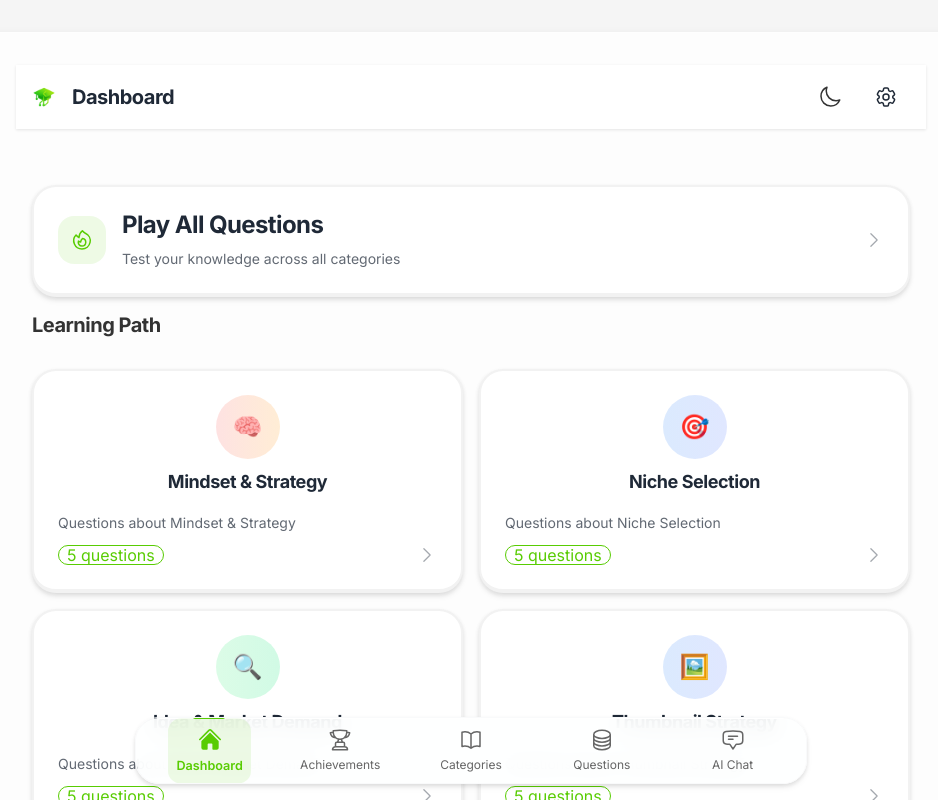
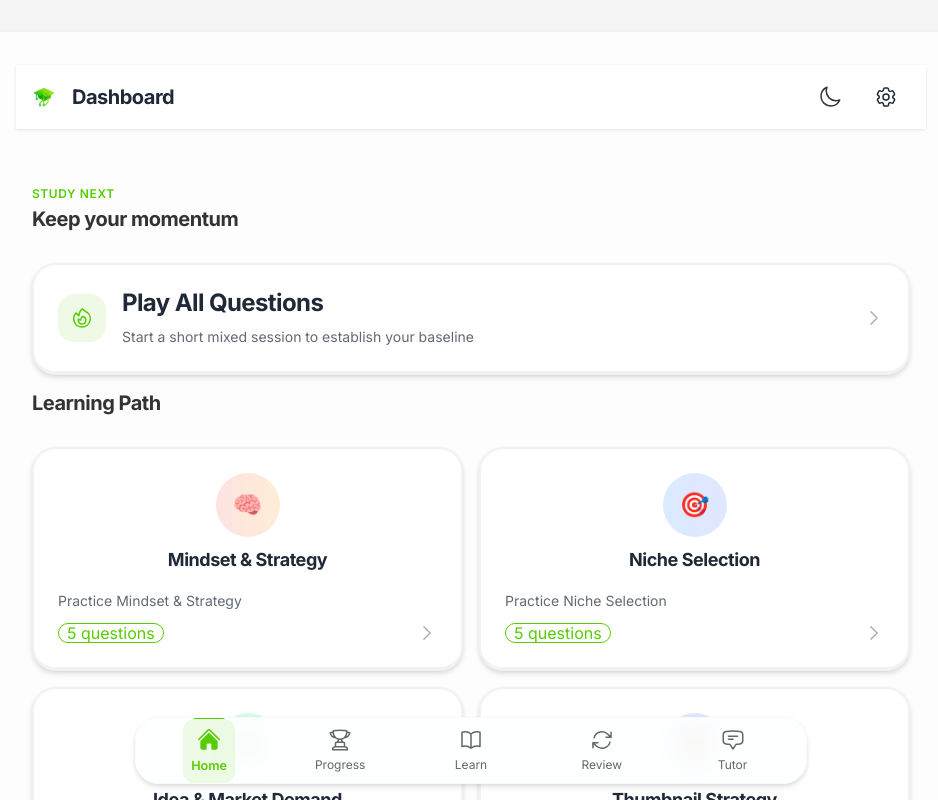
Before and after one commit to youssef-imlyhen/kostudy, a React (Vite) app: page /dashboard in a window 1280 px wide. Shown: the top 800 px of the page, without its empty margins (169-1107 px from the left). Built offline with nearby package versions, Linux system fonts and the light colour scheme; no server answers.

Commit message:
Add learner guidance and smarter review flow

```diff
--- a/src/components/BottomNav.tsx
+++ b/src/components/BottomNav.tsx
@@ -1,10 +1,10 @@
 import { useLocation, Link } from 'react-router-dom';
 import {
-  HomeIcon, TrophyIcon, BookOpenIcon, CircleStackIcon, ChatBubbleBottomCenterTextIcon
+  HomeIcon, TrophyIcon, BookOpenIcon, ArrowPathIcon, ChatBubbleBottomCenterTextIcon
 } from '@heroicons/react/24/outline';
 import {
   HomeIcon as HomeIconSolid, TrophyIcon as TrophyIconSolid,
-  BookOpenIcon as BookOpenIconSolid, CircleStackIcon as CircleStackIconSolid,
+  BookOpenIcon as BookOpenIconSolid, ArrowPathIcon as ArrowPathIconSolid,
   ChatBubbleBottomCenterTextIcon as ChatBubbleBottomCenterTextIconSolid
 } from '@heroicons/react/24/solid';
 import { useLanguage } from '../context/LanguageContext';
@@ -20,7 +20,7 @@ export default function BottomNav() {
     { path: '/dashboard', icon: HomeIcon, activeIcon: HomeIconSolid, label: t('nav.dashboard') },
     { path: '/achievements', icon: TrophyIcon, activeIcon: TrophyIconSolid, label: t('nav.achievements') },
     { path: '/categories', icon: BookOpenIcon, activeIcon: BookOpenIconSolid, label: t('nav.categories') },
-    { path: '/questions', icon: CircleStackIcon, activeIcon: CircleStackIconSolid, label: t('nav.questions') },
+    { path: '/mistakes', icon: ArrowPathIcon, activeIcon: ArrowPathIconSolid, label: t('nav.mistakes') },
     { path: '/chat', icon: ChatBubbleBottomCenterTextIcon, activeIcon: ChatBubbleBottomCenterTextIconSolid, label: t('nav.chat') }
   ];
 
--- a/src/context/LanguageContext.tsx
+++ b/src/context/LanguageContext.tsx
@@ -62,12 +62,15 @@ export const LanguageProvider = ({ children }: LanguageProviderProps) => {
 
   const t = (key: string, options?: { [key: string]: string | number }) => {
     const keys = key.split('.');
-    let result: any = translations[language];
-    for (const k of keys) {
-      result = result?.[k];
-      if (result === undefined) {
-        return key; // Return key if not found
-      }
+    const lookup = (dictionary: any) => keys.reduce((value, segment) => value?.[segment], dictionary);
+    let result = lookup(translations[language]);
+
+    if (result === undefined && language !== 'en') {
+      result = lookup(en);
+    }
+
+    if (result === undefined) {
+      return key;
     }
 
     if (options && typeof result === 'string') {
--- a/src/localization/en.ts
+++ b/src/localization/en.ts
@@ -1,20 +1,20 @@
 export const en = {
   // General
-  appName: "Quiz App",
+  appName: "KoStudy",
 
   // Navigation
   nav: {
     home: "Home",
-    categories: "Categories",
-    mistakes: "Mistakes",
+    categories: "Learn",
+    mistakes: "Review",
     settings: "Settings",
-    achievements: "Achievements",
+    achievements: "Progress",
     about: "About",
     contact: "Contact",
     share: "Share",
-    dashboard: "Dashboard",
+    dashboard: "Home",
     questions: "Questions",
-    chat: "AI Chat",
+    chat: "Tutor",
   },
 
   // Screens
@@ -29,7 +29,7 @@ export const en = {
     welcomeBack: "Welcome back",
     readyToLearn: "Ready to continue your learning journey?",
     toReview: "To Review",
-    categories: "Categories",
+    categories: "Learn",
     continueLearning: "Continue Learning",
     startLearning: "Start Learning",
     namePlaceholder: "Enter your name",
@@ -38,7 +38,7 @@ export const en = {
     title: "Dashboard",
     welcome: "Welcome",
     subtitle: "Continue your learning journey",
-    categories: "Categories",
+    categories: "Learn",
     questions: "Questions",
     toReview: "To Review",
     learningPath: "Learning Path",
@@ -46,7 +46,7 @@ export const en = {
     playAll: "Play All Questions",
     playAllDesc: "Test your knowledge across all categories",
     practice: "Practice",
-    achievements: "Achievements",
+    achievements: "Progress",
     achievementsDesc: "Track your progress and milestones",
     reviewMistakes: "Review Mistakes",
     questionsToPractice: "questions to practice",
@@ -59,6 +59,17 @@ export const en = {
     sagaLearnDesc: "Interactive AI-powered learning adventures",
     aiAppStudio: "AI App Studio",
     aiAppStudioDesc: "Create interactive games, lessons, and simulations with AI",
+    studyNext: "Study next",
+    strengthenWeakSpots: "Strengthen your weak spots",
+    keepMomentum: "Keep your momentum",
+    reviewPlan: "{{count}} unresolved · about {{minutes}} min",
+    weakestArea: "focus: {{category}}",
+    mixedPracticePlan: "Mix categories to keep recall flexible",
+    firstSessionDesc: "Start a short mixed session to establish your baseline",
+    answered: "Answered",
+    accuracy: "Accuracy",
+    bestStreak: "Best streak",
+    categoryDescription: "Practice {{category}}",
   },
   categoriesScreen: {
     title: "Categories",
@@ -101,6 +112,9 @@ export const en = {
     correctAnswers: "Correct Answers: {{count}}",
     continue: "Continue",
     reviewMistakes: "Review Mistakes",
+    nextBestStep: "Next best step",
+    reviewWhileFresh: "Review the {{count}} missed questions while the reasoning is still fresh.",
+    reviewMissedNow: "Review {{count}} missed now",
   },
   achievementsScreen: {
     title: "Achievements",
@@ -164,10 +178,16 @@ export const en = {
     noMistakes: "You haven't made any mistakes yet. Keep it up!",
     reviewMistakesInCategory: "Review your mistakes in {{category}}",
     score: "Score",
-    categories: "Categories",
+    categories: "Learn",
     total: "Total",
     practiceAllMistakes: "Practice All Mistakes",
     wrongAnswers: "Wrong Answers",
+    unresolved: "Unresolved",
+    estimatedTime: "Review time",
+    minutesShort: "m",
+    reviewPriority: "Review priority",
+    reviewPriorityDesc: "Start with the areas where the most questions are still unresolved.",
+    topPriority: "Top priority",
   },
   settingsScreen: {
     title: "Settings",
@@ -183,8 +203,8 @@ export const en = {
     aiSettings: "AI Settings",
     aiGenerationSettings: "AI Generation Settings",
     progressSummary: "Progress Summary",
-    categories: "Categories",
-    mistakes: "Mistakes",
+    categories: "Learn",
+    mistakes: "Review",
     lastUpdated: "Last Updated",
     darkMode: "Dark Mode",
     lightMode: "Light Mode",
--- a/src/screens/CategoriesScreen.tsx
+++ b/src/screens/CategoriesScreen.tsx
@@ -2,21 +2,10 @@ import { Link } from 'react-router-dom';
 import { FireIcon } from '@heroicons/react/24/outline';
 import { useQuestions } from '../hooks/useQuestions';
 import { useLanguage } from '../context/LanguageContext';
-import {
-  BookOpenIcon,
-  AcademicCapIcon,
-  GlobeAmericasIcon,
-} from '@heroicons/react/24/solid';
 import Header from '../components/Header';
 import Card from '../components/Card';
 import CategoryCard from '../components/CategoryCard';
 
-const categoryIcons: Record<string, any> = {
-  youtube_growth: FireIcon,
-  youtube_monetization: BookOpenIcon,
-  youtube_content: AcademicCapIcon,
-  youtube_analytics: GlobeAmericasIcon,
-};
 
 export default function CategoriesScreen() {
   const { t } = useLanguage();
@@ -27,14 +16,13 @@ export default function CategoriesScreen() {
     const readableName = categoryId
       .replace(/_/g, ' ')
       .replace(/\b\w/g, (c) => c.toUpperCase());
-    const finalDescription = `Questions about ${readableName}`;
+    const finalDescription = t('dashboard.categoryDescription', { category: readableName });
 
     return {
       id: categoryId,
       description: finalDescription,
       locked: false, // You can implement logic for locked categories later
       questionCount: questionCounts[categoryId] || 0,
-      icon: categoryIcons[categoryId] || BookOpenIcon,
     };
   });
 
@@ -67,7 +55,7 @@ export default function CategoriesScreen() {
         </div>
 
         {/* Category Cards Grid */}
-        <div className="grid grid-cols-2 gap-4">
+        <div className="grid grid-cols-1 sm:grid-cols-2 gap-4">
           {/* Category Cards */}
           {categories.map((category) => (
             <CategoryCard
--- a/src/screens/DashboardScreen.tsx
+++ b/src/screens/DashboardScreen.tsx
@@ -13,7 +13,8 @@ import { ChevronRightIcon } from '@heroicons/react/24/solid';
 import { getCategories, getQuestionsCountByCategory } from '../data/questions';
 import { useLanguage } from '../context/LanguageContext';
 import { useLocalStorage } from '../hooks/useLocalStorage';
-import { Mistakes, getTotalUniqueMistakes } from '../utils/mistakes';
+import { Mistakes, getTotalUniqueMistakes, getUniqueMistakes } from '../utils/mistakes';
+import { useAchievements } from '../hooks/useAchievements';
 import Header from '../components/Header';
 import Card from '../components/Card';
 import CategoryCard from '../components/CategoryCard';
@@ -23,7 +24,23 @@ const MAX_CATEGORIES_DISPLAYED = 4;
 export default function DashboardScreen() {
   const { t } = useLanguage();
   const [mistakes] = useLocalStorage<Mistakes>('quizMistakes', {});
+  const { progress } = useAchievements();
   const totalMistakes = getTotalUniqueMistakes(mistakes);
+  const uniqueMistakes = getUniqueMistakes(Object.values(mistakes).flat());
+  const accuracy = progress.questionsAnswered > 0
+    ? Math.round((progress.correctAnswers / progress.questionsAnswered) * 100)
+    : 0;
+  const hasActivity = progress.questionsAnswered > 0;
+  const reviewMinutes = Math.max(3, Math.ceil(Math.min(totalMistakes, 12) * 0.75));
+  const mistakesByCategory = uniqueMistakes.reduce<Record<string, number>>((counts, mistake) => {
+    counts[mistake.category] = (counts[mistake.category] || 0) + 1;
+    return counts;
+  }, {});
+  const weakestCategoryId = Object.entries(mistakesByCategory)
+    .sort(([, a], [, b]) => b - a)[0]?.[0];
+  const weakestCategory = weakestCategoryId
+    ? weakestCategoryId.replace(/_/g, ' ').replace(/\b\w/g, (c) => c.toUpperCase())
+    : '';
 
   const questionCounts = getQuestionsCountByCategory();
   const allCategories = getCategories().map((categoryId) => {
@@ -33,8 +50,7 @@ export default function DashboardScreen() {
     return {
       id: categoryId,
       name: readableName,
-      // Always use direct English description without localization lookup
-      description: `Questions about ${readableName}`,
+      description: t('dashboard.categoryDescription', { category: readableName }),
       questionCount: questionCounts[categoryId] || 0,
       icon: BookOpenIcon,
     };
@@ -55,6 +71,12 @@ export default function DashboardScreen() {
 
 
             <div className="grid grid-cols-1 gap-4">
+              <div className="section-header-content">
+                <div>
+                  <p className="text-xs font-semibold uppercase tracking-wider text-primary">{t('dashboard.studyNext')}</p>
+                  <h2 className="section-header-title text-lg sm:text-xl mt-1">{totalMistakes > 0 ? t('dashboard.strengthenWeakSpots') : t('dashboard.keepMomentum')}</h2>
+                </div>
+              </div>
               {totalMistakes > 0 ? (
                 <Link to="/mistakes">
                   <Card variant="interactive" className="group border border-error/20 bg-error/5">
@@ -64,7 +86,10 @@ export default function DashboardScreen() {
                       </div>
                       <div className="flex-1">
                         <h3 className="font-bold text-base-content group-hover:text-primary transition-colors">{t('dashboard.reviewMistakes')}</h3>
-                        <p className="text-sm text-base-content/70 mt-1">{totalMistakes} {t('dashboard.questionsToPractice')}</p>
+                        <p className="text-sm text-base-content/70 mt-1">
+                          {t('dashboard.reviewPlan', { count: totalMistakes, minutes: reviewMinutes })}
+                          {weakestCategory ? ` · ${t('dashboard.weakestArea', { category: weakestCategory })}` : ''}
+                        </p>
                       </div>
                       <ChevronRightIcon className="w-5 h-5 text-base-content/40 group-hover:translate-x-1 transition-transform" />
                     </div>
@@ -79,12 +104,29 @@ export default function DashboardScreen() {
                       </div>
                       <div className="flex-1">
                         <h3 className="font-bold text-base-content group-hover:text-primary transition-colors">{t('dashboard.playAll')}</h3>
-                        <p className="text-sm text-base-content/70 mt-1">{t('dashboard.playAllDesc')}</p>
+                        <p className="text-sm text-base-content/70 mt-1">{hasActivity ? t('dashboard.mixedPracticePlan') : t('dashboard.firstSessionDesc')}</p>
                       </div>
                       <ChevronRightIcon className="w-5 h-5 text-base-content/40 group-hover:translate-x-1 transition-transform" />
                     </div>
                   </Card>
                 </Link>
+              )}
+
+              {hasActivity && (
+                <div className="grid grid-cols-3 gap-2 sm:gap-3">
+                  <div className="rounded-xl bg-base-200/70 p-3 text-center">
+                    <div className="text-lg sm:text-xl font-bold text-base-content">{progress.questionsAnswered}</div>
+                    <div className="text-xs text-base-content/60 mt-1">{t('dashboard.answered')}</div>
+                  </div>
+                  <div className="rounded-xl bg-base-200/70 p-3 text-center">
+                    <div className="text-lg sm:text-xl font-bold text-base-content">{accuracy}%</div>
+                    <div className="text-xs text-base-content/60 mt-1">{t('dashboard.accuracy')}</div>
+                  </div>
+                  <div className="rounded-xl bg-base-200/70 p-3 text-center">
+                    <div className="text-lg sm:text-xl font-bold text-base-content">{progress.maxStreak}</div>
+                    <div className="text-xs text-base-content/60 mt-1">{t('dashboard.bestStreak')}</div>
+                  </div>
+                </div>
               )}
 
               <div className="section-header-content">
--- a/src/screens/ResultsScreen.tsx
+++ b/src/screens/ResultsScreen.tsx
@@ -8,7 +8,7 @@ import { useLanguage } from '../context/LanguageContext';
 import { useAchievements } from '../hooks/useAchievements';
 import Header from '../components/Header';
 import soundManager from '../utils/soundManager';
-import { useLocalStorage as useLocalStorageHook } from '../hooks/useLocalStorage';
+import { Mistake, Mistakes, getUniqueMistakes } from '../utils/mistakes';
 
 interface LocationState {
   score?: number;
@@ -23,17 +23,6 @@ interface LocationState {
   incorrectQuestionIds?: string[];
 }
 
-interface Mistake {
-  questionId: string;
-  category: string;
-  difficulty: string;
-  selectedAnswer: string;
-  timestamp: number;
-}
-
-interface Mistakes {
-  [key: string]: Mistake[];
-}
 
 export default function ResultsScreen() {
   const navigate = useNavigate();
@@ -43,7 +32,7 @@ export default function ResultsScreen() {
   const { updateProgress } = useAchievements();
   const [, setMistakes] = useLocalStorage<Mistakes>('quizMistakes', {});
   const mistakesSaved = useRef(false);
-  const [soundEnabled] = useLocalStorageHook<boolean>('soundEnabled', true);
+  const [soundEnabled] = useLocalStorage<boolean>('soundEnabled', true);
 
   const state = location.state as LocationState;
 
@@ -66,6 +55,27 @@ export default function ResultsScreen() {
     }
   }, [soundEnabled, state]);
 
+  useEffect(() => {
+    if (!state?.playAllMode || !state.lastQuestion || !state.lastAnswer || mistakesSaved.current) return;
+
+    const mistake: Mistake = {
+      questionId: state.lastQuestion.id,
+      category: state.lastQuestion.category,
+      difficulty: state.lastQuestion.difficulty,
+      selectedAnswer: state.lastAnswer,
+      timestamp: Date.now(),
+    };
+
+    setMistakes(prev => {
+      const categoryMistakes = prev[mistake.category] || [];
+      return {
+        ...prev,
+        [mistake.category]: getUniqueMistakes([...categoryMistakes, mistake]),
+      };
+    });
+    mistakesSaved.current = true;
+  }, [state?.playAllMode, state?.lastQuestion, state?.lastAnswer, setMistakes]);
+
   // Render nothing if the state is invalid, the effect will handle the redirect.
   if (!state || (!state.playAllMode && (state.score === undefined || state.total === undefined || !state.answers || !state.questions))) {
     return null;
@@ -75,28 +85,6 @@ export default function ResultsScreen() {
   if (state.playAllMode) {
     const { finalStreak = 0, maxStreak = 0, lastQuestion, lastAnswer } = state;
 
-    // Save last mistake if available
-    useEffect(() => {
-      if (!lastQuestion || !lastAnswer || mistakesSaved.current) return;
-
-      const mistake = {
-        questionId: lastQuestion.id,
-        category: lastQuestion.category,
-        difficulty: lastQuestion.difficulty,
-        selectedAnswer: lastAnswer,
-        timestamp: Date.now(),
-      };
-
-      setMistakes(prev => {
-        const categoryMistakes = prev[lastQuestion.category] || [];
-        return {
-          ...prev,
-          [lastQuestion.category]: [...categoryMistakes, mistake]
-        };
-      });
-
-      mistakesSaved.current = true;
-    }, [lastQuestion, lastAnswer, setMistakes]);
 
     return (
       <div className="flex flex-col items-center justify-center min-h-screen px-4 py-8 -mt-16">
@@ -162,7 +150,7 @@ export default function ResultsScreen() {
     questions = [],
     incorrectQuestionIds = [] // Get incorrect IDs from state
   } = state;
-  const percentage = Math.round((score / total) * 100);
+  const percentage = total > 0 ? Math.round((score / total) * 100) : 0;
   const wrongAnswers = total - score;
   const rightAnswers = score;
   const isPerfectScore = percentage === 100 && total >= 10;
@@ -187,7 +175,7 @@ export default function ResultsScreen() {
         const categoryMistakes = prev[category] || [];
         return {
           ...prev,
-          [category]: [...categoryMistakes, ...currentMistakes]
+          [category]: getUniqueMistakes([...categoryMistakes, ...currentMistakes])
         };
       });
     }
@@ -274,23 +262,38 @@ export default function ResultsScreen() {
         </div>
       </div>
 
-      {/* Next Level Button */}
+      {wrongAnswers > 0 && (
+        <div className="w-full max-w-sm rounded-2xl bg-warning/10 border border-warning/20 p-4 mb-4">
+          <p className="text-xs font-semibold uppercase tracking-wider text-warning">{t('resultsScreen.nextBestStep')}</p>
+          <p className="text-sm text-base-content/80 mt-1">{t('resultsScreen.reviewWhileFresh', { count: wrongAnswers })}</p>
+        </div>
+      )}
+
+      <div className="w-full max-w-sm space-y-3">
+        {wrongAnswers > 0 ? (
+          <>
+            <button
+              onClick={() => navigate('/mistakes')}
+              className="btn btn-primary rounded-2xl font-bold border-2 border-b-4 w-full"
+            >
+              {t('resultsScreen.reviewMissedNow', { count: wrongAnswers })}
+            </button>
             <button
               onClick={handleNextLevel}
-        className="btn btn-primary rounded-2xl font-bold border-2 border-b-4 w-full max-w-sm"
+              className="btn btn-ghost rounded-2xl font-bold border-2 border-b-4 w-full"
             >
               {t('resultsScreen.continue')}
             </button>
-
-      {/* Review Mistakes Link */}
-      {wrongAnswers > 0 && (
+          </>
+        ) : (
           <button
-          onClick={() => navigate('/mistakes')}
-          className="btn btn-ghost rounded-2xl font-bold border-2 border-b-4 mt-4"
+            onClick={handleNextLevel}
+            className="btn btn-primary rounded-2xl font-bold border-2 border-b-4 w-full"
           >
-          {t('resultsScreen.reviewMistakes')}
+            {t('resultsScreen.continue')}
           </button>
         )}
       </div>
+    </div>
   );
 }
```
Also changed, not shown: src/screens/MistakesScreen.tsx (+19 -14 lines). Lines whose indentation alone changed are shown as unchanged.
